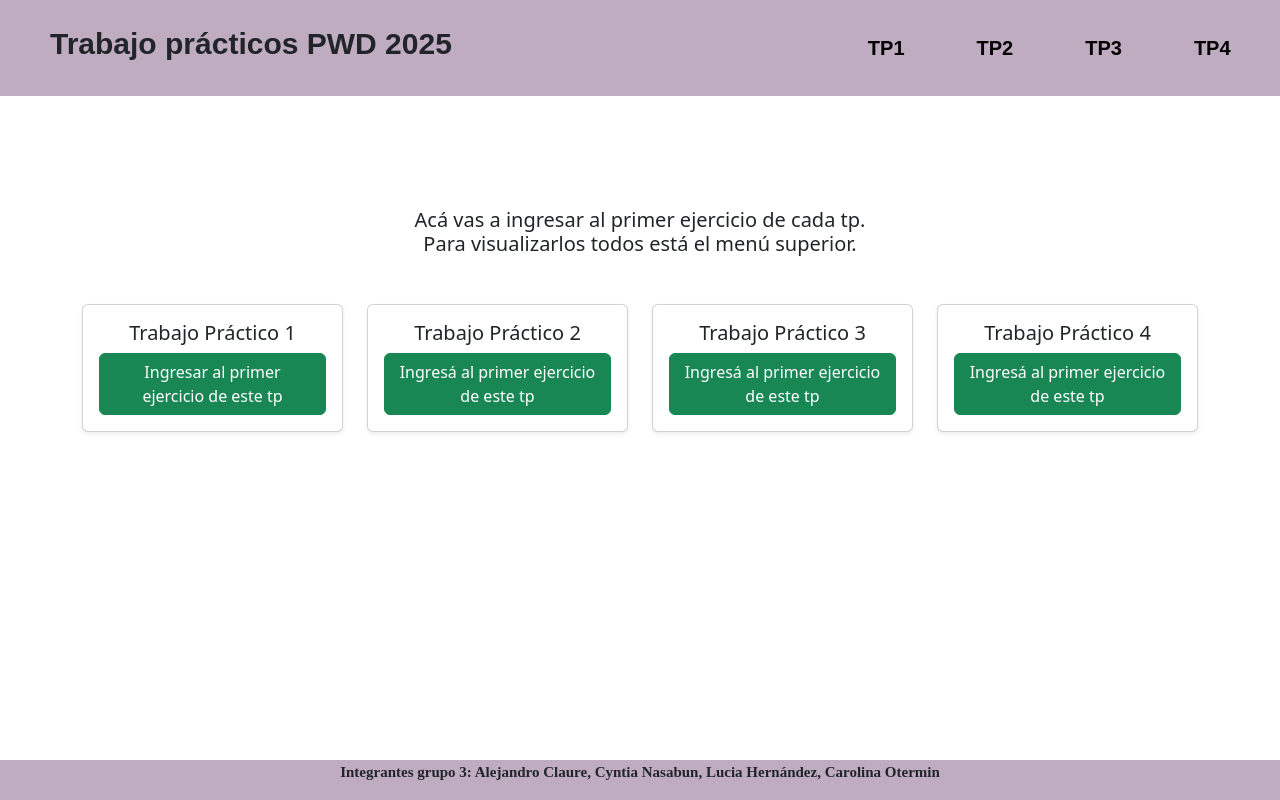
After one commit to oterminA/trabajos_practicos, a PHP site: page / in a window 1280 px wide. The commit adds this page. Run offline with PHP 8.4, Linux system fonts and the light colour scheme.

Commit message:
Index agregado y hasta ahora funcional.

```diff
--- a/Vista/Css/styleEstructura.css
+++ b/Vista/Css/styleEstructura.css
@@ -2,6 +2,11 @@
     margin: 0px;
     padding: 0px;
 }
+
+#h1-header:hover{
+cursor: pointer;
+}
+
 
 header {
     height: 12%;
@@ -17,13 +22,13 @@ header {
 
 h1 {
     margin-left: 50px;
-    font-family: 'Times New Roman', Times, serif !important;
+    font-family:Arial, Helvetica, sans-serif !important;
     font-size: 30px !important;
     font-weight: 600 !important;
 }
 nav{
     margin-left: 380px; /*hay q modificar esto para cuando se habiliten los otros tps*/
-    font-family: 'Times New Roman', Times, serif !important;
+    font-family:Arial, Helvetica, sans-serif !important;
     font-size: 20px !important;
     font-weight: 600 !important;
 }
--- a/Vista/Estructura/header.php
+++ b/Vista/Estructura/header.php
@@ -1,7 +1,7 @@
 <link rel="stylesheet" href="/trabajos_practicos/Vista/Css/styleEstructura.css">
 
 <header>
-    <h1>Trabajo prácticos PWD 2025</h1>
+    <h1 id="h1-header">Trabajo prácticos PWD 2025</h1>
     <!-- cambiar el titulo despues, cuando se muestre la totalidad de los tps -->
     <nav>
         <!-- Se comentan los otros enlaces a los ejercicios pasados xra que solo muestre el tp4 -->
@@ -66,3 +66,13 @@
         </ul>
     </nav>
 </header>
+
+<script>
+    let h1 = document.getElementById('h1-header');
+
+    h1.addEventListener('click', redirigir);
+
+    function redirigir(){
+        location.href = "/trabajos_practicos/Vista/Estructura/index.php";
+    }
+</script>
--- /dev/null
+++ b/Vista/Estructura/index.php
@@ -0,0 +1,73 @@
+<?php include_once '../Estructura/header.php'; ?>
+
+
+<html>
+    <head>
+        <link href="https://cdn.jsdelivr.net/npm/bootstrap@5.3.8/dist/css/bootstrap.min.css" rel="stylesheet">
+        <title>Inicio</title>
+        <style>
+        /* no se pone el estilo acá pero es la unica forma de q no se despelote todo porque no le puedo dar un alto general al body ya q los ejercicios (que tienen bootstrap creo) se deforman según el alto del body */
+            #body-index{
+                height: 80vh;
+                display: flex;
+                justify-content: center;
+                align-items: center;
+            }
+        </style>
+    </head>
+
+    <body id="body-index">
+    <div class="container text-center mt-4">
+    <h2 class="lead mb-5"><b>Acá vas a ingresar al primer ejercicio de cada tp. <br> Para visualizarlos todos está el menú superior.</b></h2>
+
+    <!-- Accesos rápidos con tarjetas -->
+    <div class="row justify-content-center">
+
+            <!-- TP1 -->
+            <div class="col-md-3">
+                <div class="card shadow-sm mb-4">
+                    <div class="card-body">
+                        <h5 class="card-title">Trabajo Práctico 1</h5>
+                        <a href="../TP1/ejercicio_1.php" class="btn btn-success" target="_blank">Ingresar al primer ejercicio de este tp</a>
+                    </div>
+                </div>
+            </div>
+
+            <!-- TP2 -->
+            <div class="col-md-3">
+                <div class="card shadow-sm mb-4">
+                    <div class="card-body">
+                        <h5 class="card-title">Trabajo Práctico 2</h5>
+                        <a href="../TP2/ejercicio_2_1.php" class="btn btn-success" target="_blank">Ingresá al primer ejercicio de este tp</a>
+                    </div>
+                </div>
+            </div>
+
+            <!-- TP3 -->
+            <div class="col-md-3">
+                <div class="card shadow-sm mb-4">
+                    <div class="card-body">
+                        <h5 class="card-title">Trabajo Práctico 3</h5>
+                        <a href="../TP3/ejercicio_1.php" class="btn btn-success" target="_blank">Ingresá al primer ejercicio de este tp</a>
+                    </div>
+                </div>
+            </div>
+
+            <!-- TP4 -->
+            <div class="col-md-3">
+                <div class="card shadow-sm mb-4">
+                    <div class="card-body">
+                        <h5 class="card-title">Trabajo Práctico 4</h5>
+                        <a href="../TP4/ejercicio_3.php" class="btn btn-success" target="_blank">Ingresá al primer ejercicio de este tp</a>
+                    </div>
+                </div>
+            </div>
+
+    </div>
+
+</div>
+    </body>
+
+
+</html>
+<?php include_once '../Estructura/footer.php'; ?>
```
Also changed, not shown: README.md.
